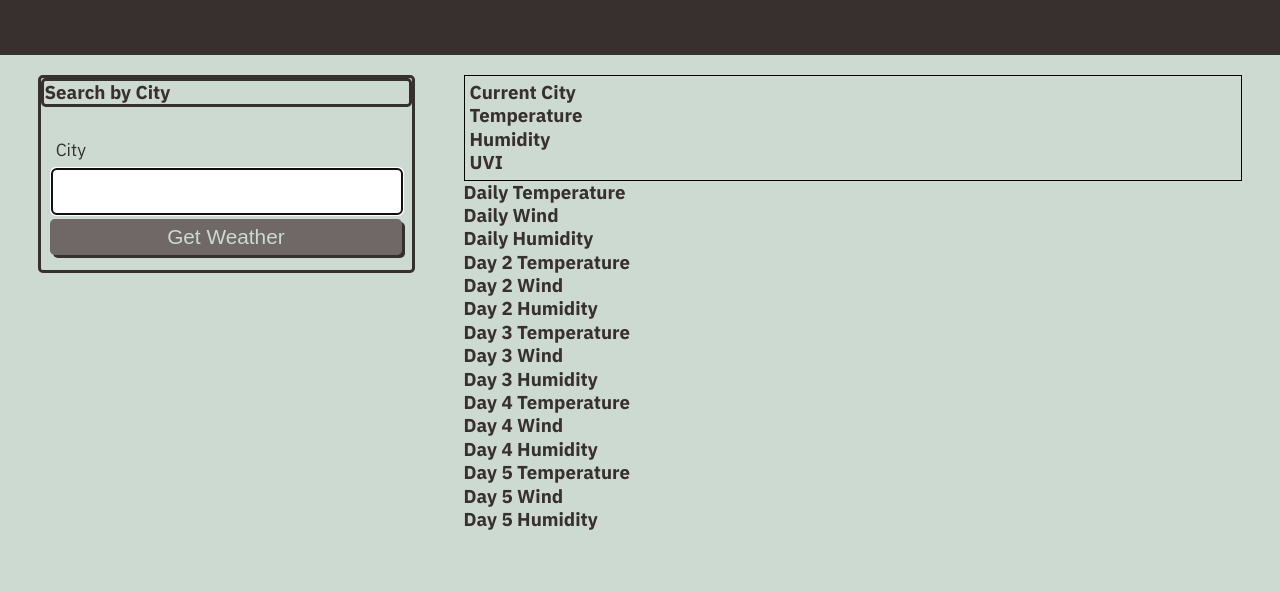
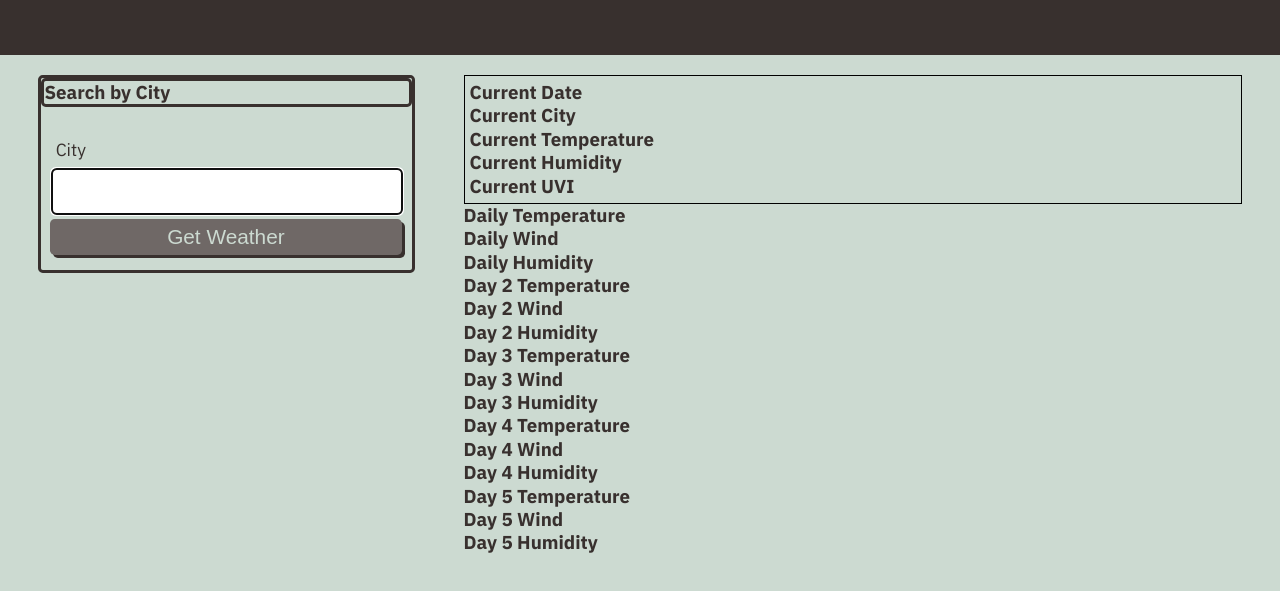
Before and after one commit to yks2728/Zack-Greenfields-Innovative-Weather-Dashboard, a plain HTML site: page index.html in a window 1280 px wide. Shown: the part 149-740 px from the top of the page. Drawn offline with nearby package versions, Linux system fonts and the light colour scheme.

Commit message:
added moment.js documentation plus current date ID to HTML

```diff
--- a/assets/js/homepage.js
+++ b/assets/js/homepage.js
@@ -2,6 +2,7 @@ var key = '6843ce9c306c263f9b4534c69341093d';
 var selectedCities = [];
 var cityInputEl = document.getElementById("city");
 var submitButton = document.getElementById("btn");
+var currentDate = document.getElementById("current-date");
 var currentCity = document.getElementById("current-city");
 var currentTemperature = document.getElementById("current-temperature");
 var currentHumidity = document.getElementById("current-humidity");
--- a/index.html
+++ b/index.html
@@ -30,10 +30,11 @@
         </div>
         <div class="col-12 col-md-8">
             <div class="container">
+                <h3 id="current-date">Current Date</h3>
                 <h3 id="current-city">Current City</h3>
-                <h3 id="current-temperature">Temperature</h3>
-                <h3 id="current-humidity">Humidity</h3>
-                <h3 id="current-UVI">UVI</h3>
+                <h3 id="current-temperature">Current Temperature</h3>
+                <h3 id="current-humidity">Current Humidity</h3>
+                <h3 id="current-UVI">Current UVI</h3>
 
             </div>
             <div class="five-day-container row">
@@ -65,6 +66,7 @@
             </div>
     </main>
     <script src="https://cdnjs.cloudflare.com/ajax/libs/jquery/3.4.1/jquery.min.js"></script>
+    <script src="https://cdnjs.cloudflare.com/ajax/libs/moment.js/2.24.0/moment.min.js"></script>
     <script src="./assets/js/homepage.js"></script>
 </body>
 </html>
```
